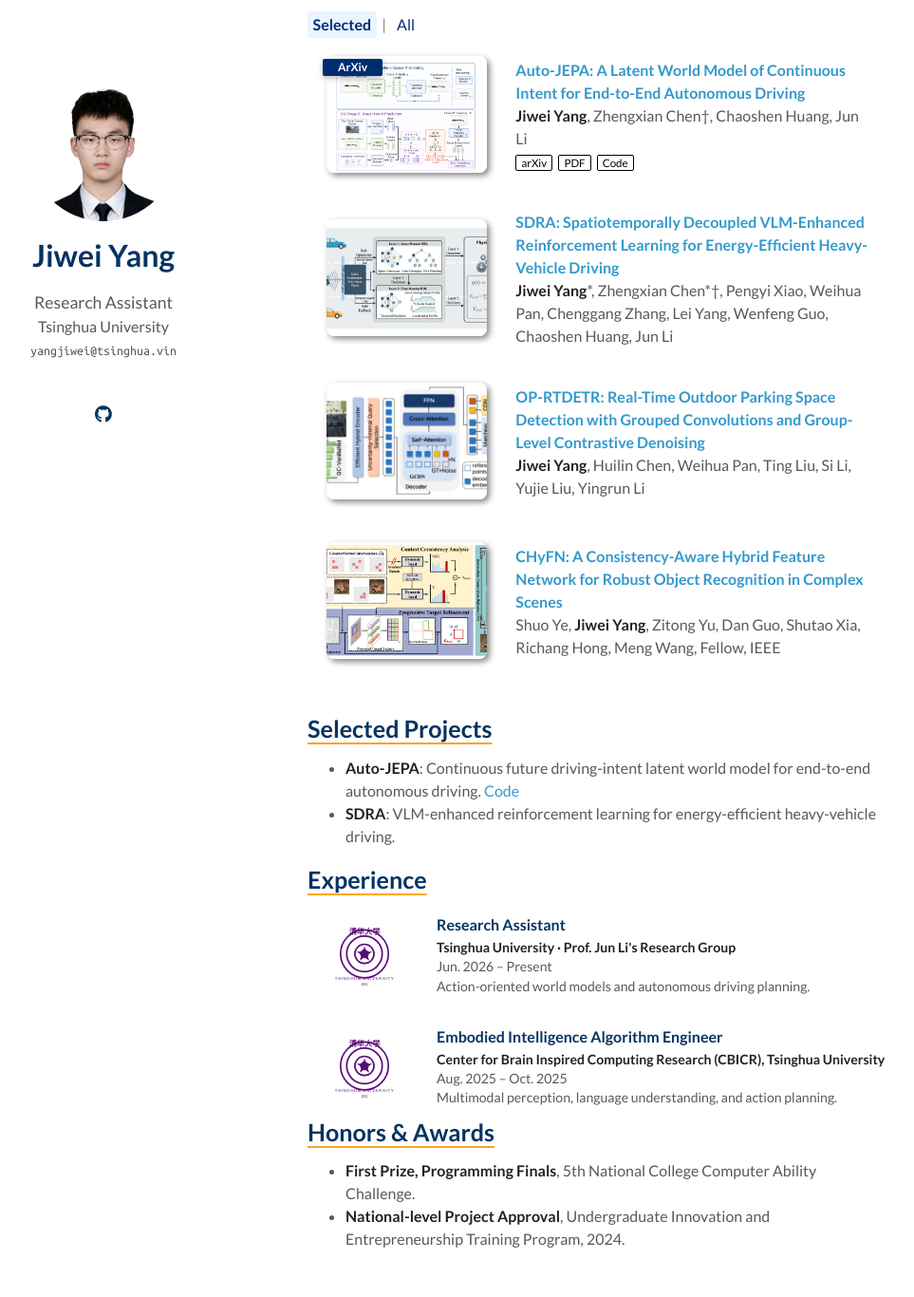
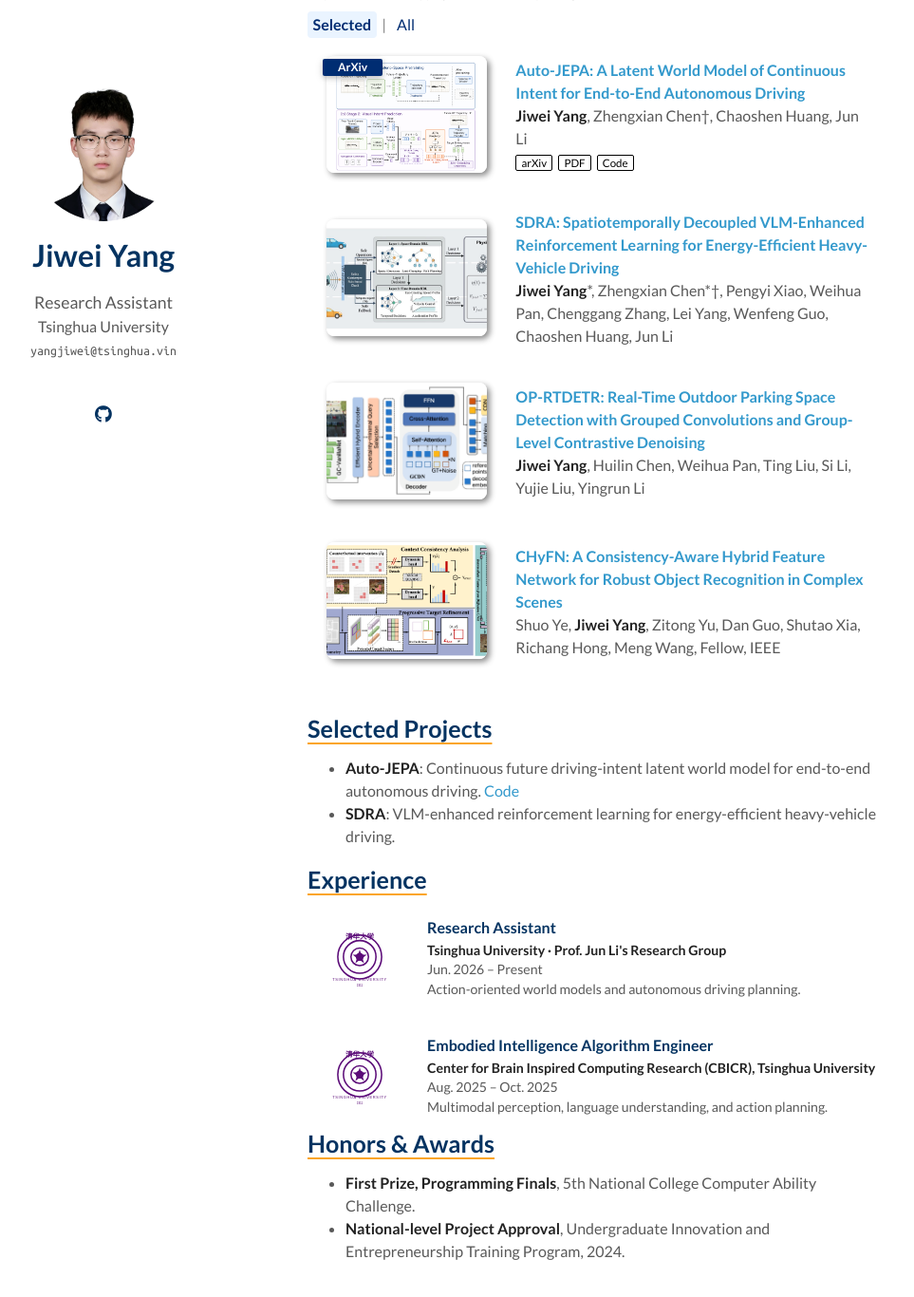
Before and after one commit to NoctYang/NoctYang.github.io, a Jekyll site: the page built from index.md, in a window 1280 px wide and 1400 px high, scrolled down 962 px. Shown: the top 1366 px of the window at 95% size, without its empty margins (186-1149 px from the left). Built offline with Jekyll 4.4.1, drawn with Linux system fonts in a browser that asks for light colours; a style sheet for code colours, icons or effects is not loaded; our own code applies the rules of GitHub Pages for plain Markdown files.

Commit message:
Refine Tsinghua logo preview sizing

```diff
--- a/_sass/minimal-light-no-dark-mode.scss
+++ b/_sass/minimal-light-no-dark-mode.scss
@@ -631,7 +631,7 @@ footer {
 
 .experience-grid { display: grid; gap: 14px; margin-top: 10px; }
 .experience-card { display: flex; align-items: center; gap: 16px; padding: 10px 0; }
-.experience-card img { width: 120px; height: 78px; object-fit: contain; flex: 0 0 120px; }
+.experience-card img { width: 110px; height: 90px; object-fit: contain; flex: 0 0 110px; }
 .experience-card h3 { margin: 0 0 5px; font-size: 1rem; color: #043361; }
 .experience-card p { margin: 0; font-size: 0.88rem; line-height: 1.45; }
 @media screen and (max-width: 480px) { .experience-card { align-items: flex-start; } .experience-card img { width: 90px; flex-basis: 90px; } }
```
